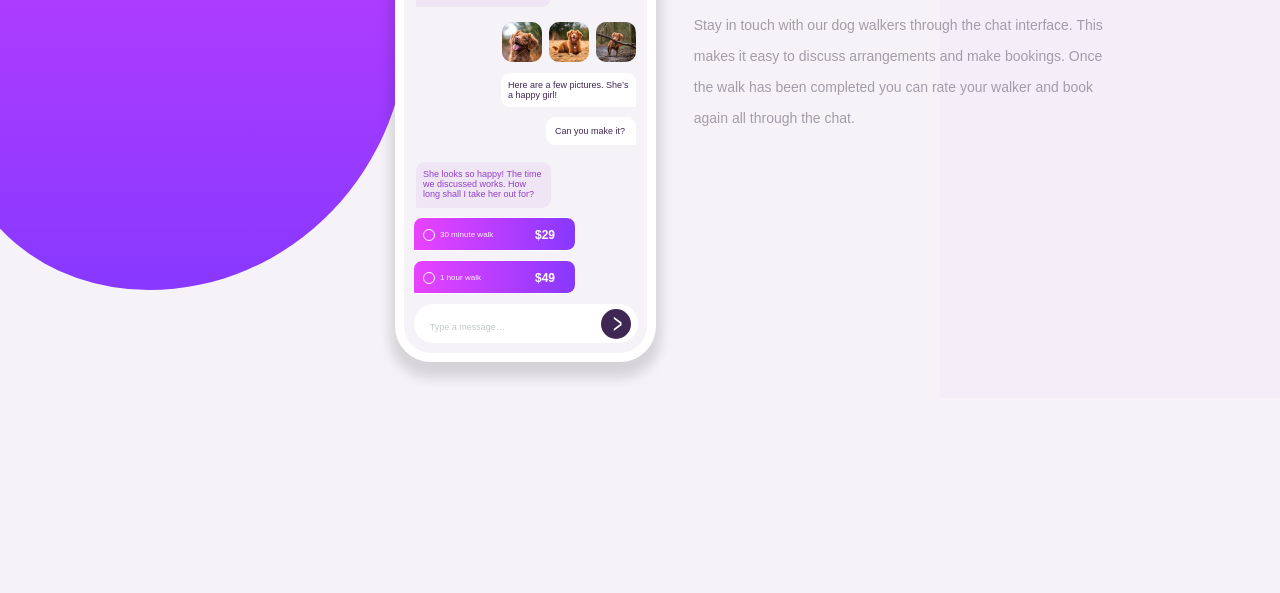
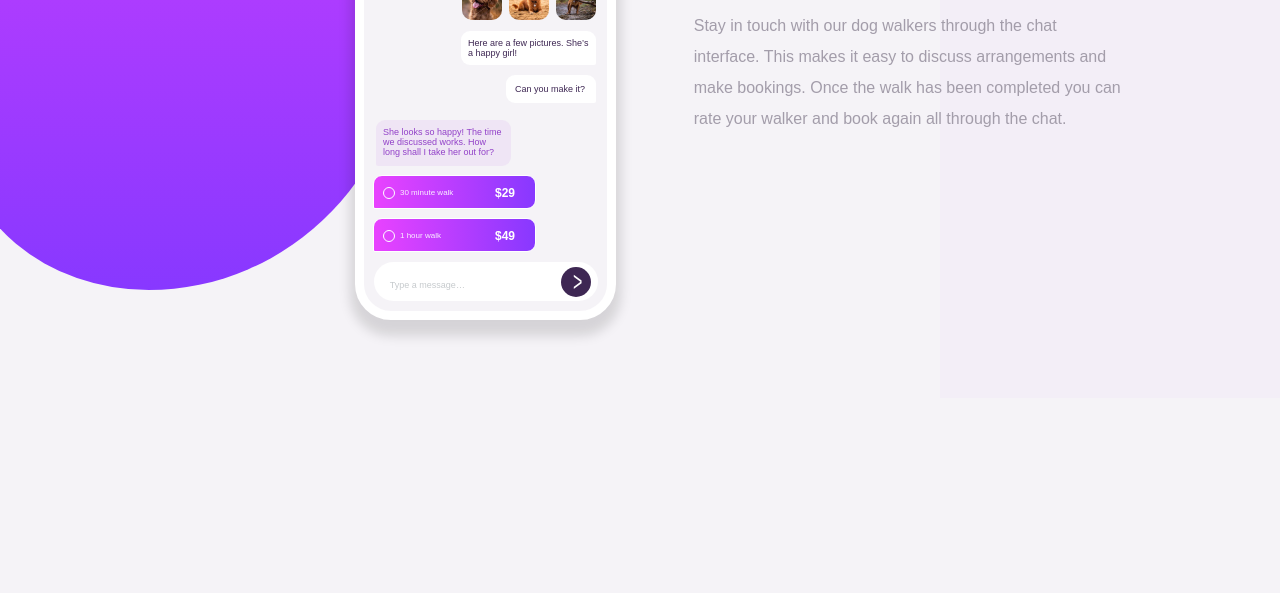
Before and after one commit to marwaas3d/frontend-mentor-challenge-five, a plain HTML site: page index.html in a window 1280 px wide. Shown: the part 367-960 px from the top of the page. Drawn offline with Linux system fonts and the light colour scheme.

Commit message:
updated css file

```diff
--- a/main.css
+++ b/main.css
@@ -72,7 +72,7 @@ body{
 }
 
 .content p {
-    Font-size: 14px;
+    Font-size: 16px;
     color: var(--Dark-Grayish-Violet);
     font-weight: 500;
     line-height: 31px;
@@ -94,8 +94,8 @@ body{
     44px 32px 33px 44px;
     row-gap: 11px;
     position: absolute;
-    top: -589px;
-    left: 47%;
+    top: -631px;
+    left: 42%;
     box-shadow: 0px 11px 12px 5px #00000021;
 
 }
```
